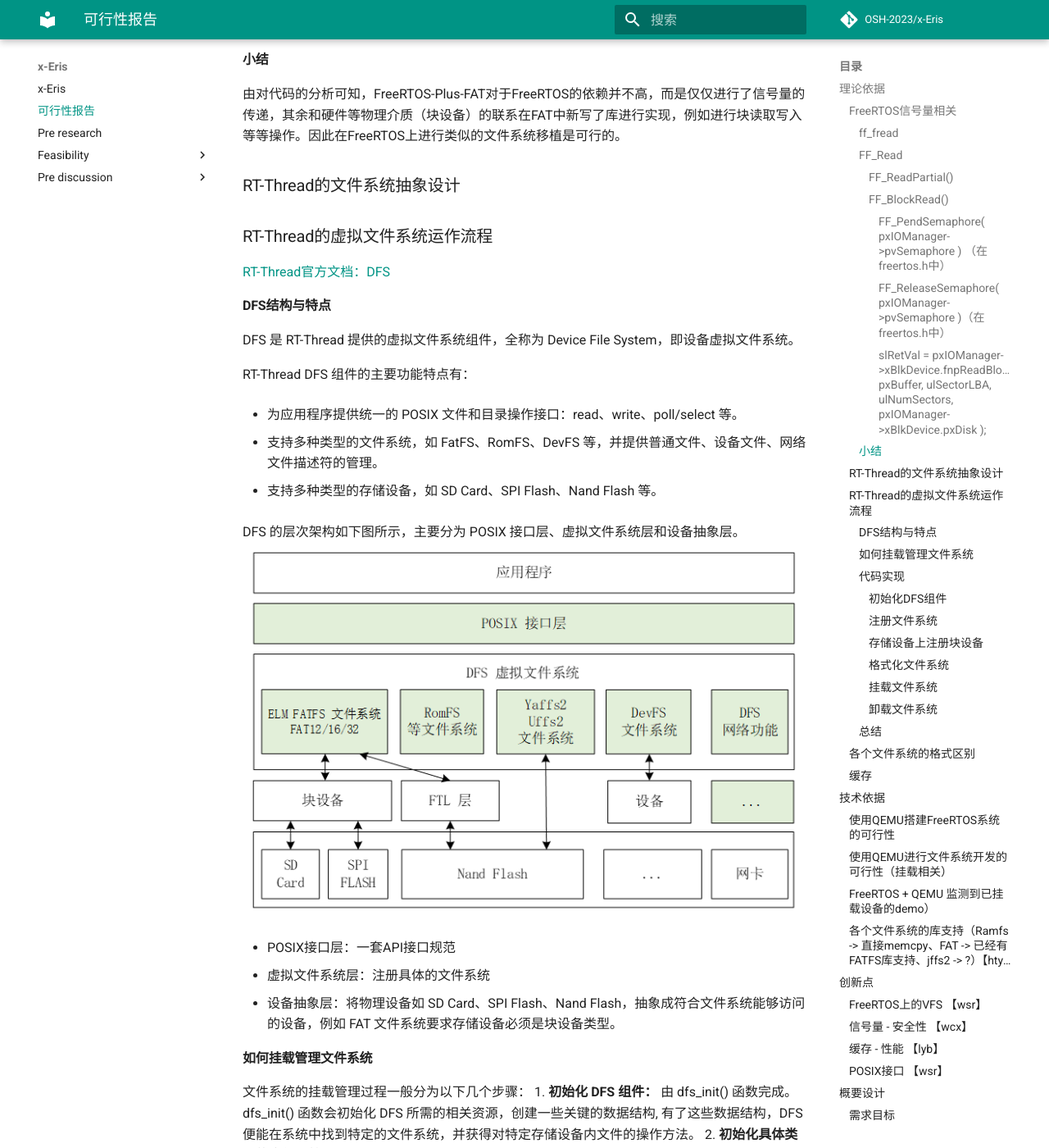
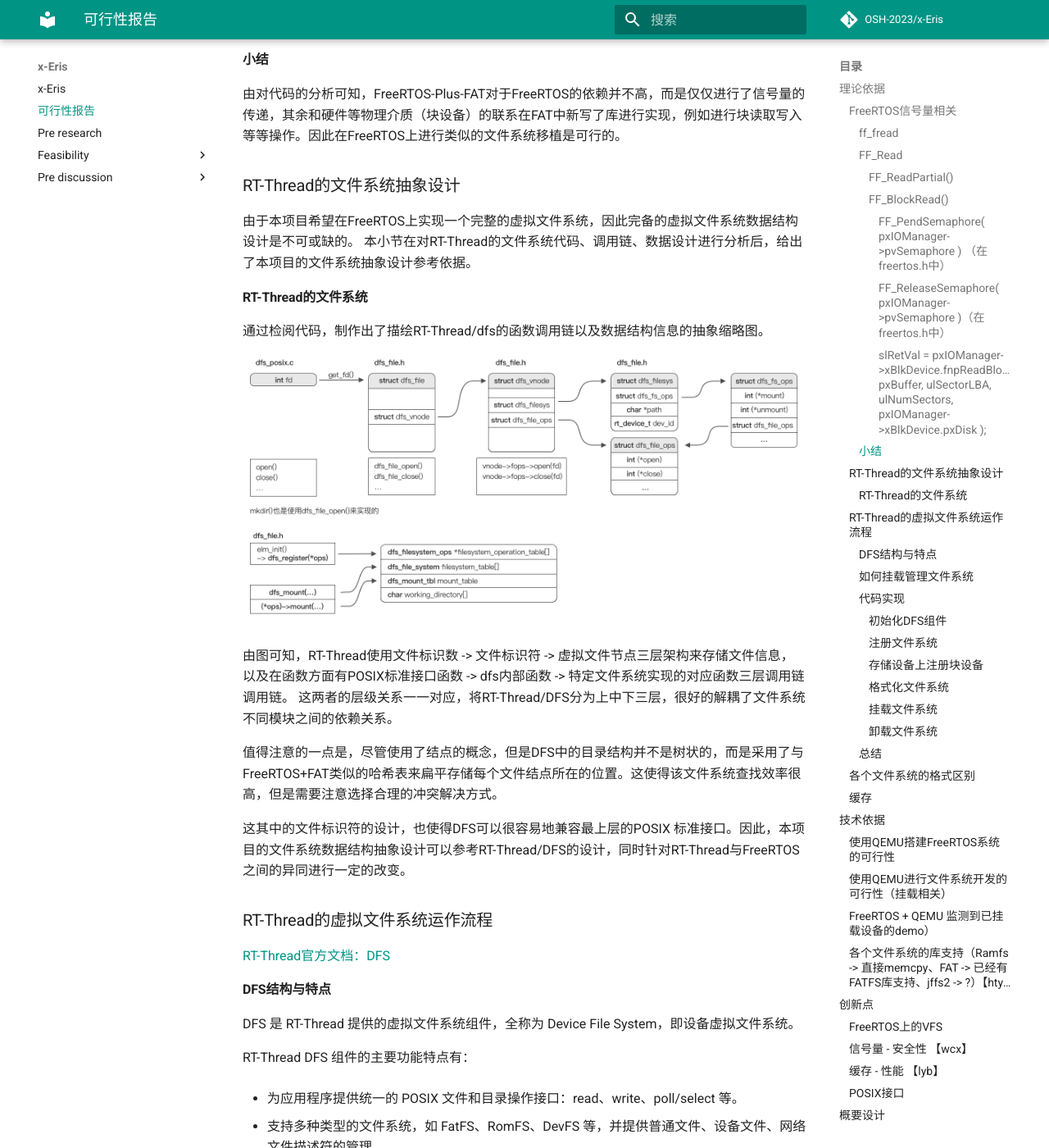
Before and after one commit to OSH-2023/x-Eris, an MkDocs documentation site: the page built from reports/feasibility.md, in a window 1280 px wide and 1400 px high, scrolled down 2640 px. Shown: the whole window at 82% size. Built offline with MkDocs 1.6.1 and Material for MkDocs 9.7.7, drawn with Linux system fonts in a browser that asks for light colours; comment, search, counter and statistics services are not loaded; some of the changed text lies outside the part shown.

Commit message:
Update feasibility.md

```diff
--- a/reports/feasibility.md
+++ b/reports/feasibility.md
@@ -91,6 +91,22 @@
 由对代码的分析可知，FreeRTOS-Plus-FAT对于FreeRTOS的依赖并不高，而是仅仅进行了信号量的传递，其余和硬件等物理介质（块设备）的联系在FAT中新写了库进行实现，例如进行块读取写入等等操作。因此在FreeRTOS上进行类似的文件系统移植是可行的。
 
 ### RT-Thread的文件系统抽象设计
+由于本项目希望在FreeRTOS上实现一个完整的虚拟文件系统，因此完备的虚拟文件系统数据结构设计是不可或缺的。
+本小节在对RT-Thread的文件系统代码、调用链、数据设计进行分析后，给出了本项目的文件系统抽象设计参考依据。
+
+#### RT-Thread的文件系统
+通过检阅代码，制作出了描绘RT-Thread/dfs的函数调用链以及数据结构信息的抽象缩略图。
+
+![dfs](./img/dfs.png)
+
+由图可知，RT-Thread使用文件标识数 -> 文件标识符 -> 虚拟文件节点三层架构来存储文件信息，以及在函数方面有POSIX标准接口函数 -> dfs内部函数 -> 特定文件系统实现的对应函数三层调用链调用链。
+这两者的层级关系一一对应，将RT-Thread/DFS分为上中下三层，很好的解耦了文件系统不同模块之间的依赖关系。
+
+值得注意的一点是，尽管使用了结点的概念，但是DFS中的目录结构并不是树状的，而是采用了与FreeRTOS+FAT类似的哈希表来扁平存储每个文件结点所在的位置。这使得该文件系统查找效率很高，但是需要注意选择合理的冲突解决方式。
+
+这其中的文件标识符的设计，也使得DFS可以很容易地兼容最上层的POSIX 标准接口。因此，本项目的文件系统数据结构抽象设计可以参考RT-Thread/DFS的设计，同时针对RT-Thread与FreeRTOS之间的异同进行一定的改变。
+
+
 ### RT-Thread的虚拟文件系统运作流程
 [RT-Thread官方文档：DFS](https://www.rt-thread.org/document/site/#/rt-thread-version/rt-thread-standard/programming-manual/filesystem/filesystem)
 #### DFS结构与特点
@@ -477,10 +493,18 @@
 ### FreeRTOS + QEMU 监测到已挂载设备的demo）
 ### 各个文件系统的库支持（Ramfs -> 直接memcpy、FAT -> 已经有FATFS库支持、jffs2 -> ?）【hty】
 ## 创新点
-### FreeRTOS上的VFS 【wsr】
+### FreeRTOS上的VFS
+如前所述，FreeRTOS本身专注于精简内核，因此并未实现文件系统功能。随着技术发展，嵌入式设备可运用的存储空间也越来越大，因此在嵌入式设备上实现文件系统功能也变得非常必要。
+
+尽管已有实验室项目FreeRTOS+FAT，但经过调研我们发现，该项目仅实现了FATFS的功能，不太能称之为虚拟文件系统，同时该项目的可读性、兼容性以及易用性都不够好，因此一个新的基于FreeRTOS的虚拟文件系统项目是必要的。
+
+本项目将在FreeRTOS上实现一个完整的虚拟文件系统，使得用户可以简单便捷地在FreeRTOS上使用全面的文件相关操作。
 ### 信号量 - 安全性 【wcx】
 ### 缓存 - 性能 【lyb】
-### POSIX接口 【wsr】
+### POSIX接口
+本项目计划在最上层添加对POSIX标准的支持，使得用户在FreeRTOS中也可以使用POSIX标准文件操作函数来操作文件系统。
+
+这样做的好处是，用户可以使用熟悉的POSIX函数来操作文件系统，同时也可以使用FreeRTOS的其他功能，例如任务调度、信号量等。如果与正在开发中的FreeRTOS+POSIX库结合，在未来的某一天将能够提供从UNIX系统上直接移植应用到FreeRTOS上的兼容性。
 ## 概要设计
 ###  需求目标
 
```
Also changed, not shown: reports/img/dfs.png (added).
